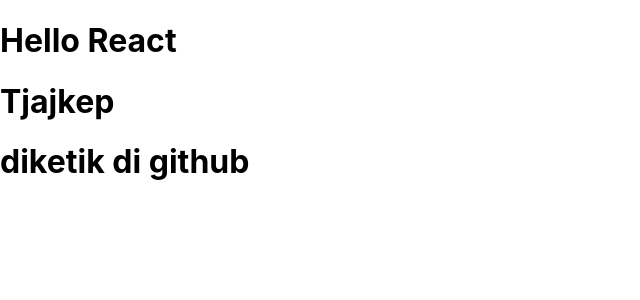
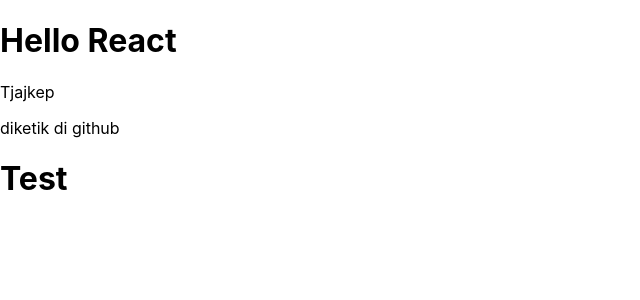
Before and after one commit to gabriellwrnc/Narasource-React-Typescript-Project, a React (Create React App) app: page / in a window 1280 px wide. Shown: the top 300 px of the page, without its empty margins (0-640 px from the left). Built offline with nearby package versions, Linux system fonts and the light colour scheme.

Commit message:
basic router

```diff
--- a/package.json
+++ b/package.json
@@ -12,6 +12,7 @@
     "@types/react-dom": "^18.0.6",
     "react": "^18.2.0",
     "react-dom": "^18.2.0",
+    "react-router-dom": "^6.3.0",
     "react-scripts": "5.0.1",
     "typescript": "^4.8.2",
     "web-vitals": "^2.1.4"
--- a/src/App.tsx
+++ b/src/App.tsx
@@ -1,15 +1,12 @@
 import React from "react";
-
-// const App = () => {
-//   return <h1>Halo React!</h1>
-// }
-
+import Router from "./Router";
 const App: React.FC = () => {
   return (
     <React.Fragment>
       <h1>Hello React</h1>
-      <h1>Tjajkep</h1>
-      <h1>diketik di github</h1>
+      <p>Tjajkep</p>
+      <p>diketik di github</p>
+      <Router/>
     </React.Fragment>
     )
 }
--- /dev/null
+++ b/src/Router.tsx
@@ -0,0 +1,29 @@
+import React from "react";
+import { render } from "react-dom";
+import {
+  BrowserRouter,
+  Routes,
+  Route,
+} from "react-router-dom";
+// const App = () => {
+//   return <h1>Halo React!</h1>
+// }
+
+function Router() {
+  return (
+    <BrowserRouter>
+    <Routes>
+      <Route path="/" element={<h1>Test</h1>}>
+        <Route index element={<h1>Home</h1>} />
+        <Route path="teams" element={<h1>Team</h1>}>
+          <Route path=":teamId" element={<h1>Team ID</h1>} />
+          <Route path="new" element={<h1>New</h1>} />
+          <Route index element={<h1>League</h1>} />
+        </Route>
+      </Route>
+    </Routes>
+  </BrowserRouter>
+  );
+}
+
+export default Router
```
Also changed, not shown: 1 other file (tests, documents, lock files or other folders).
